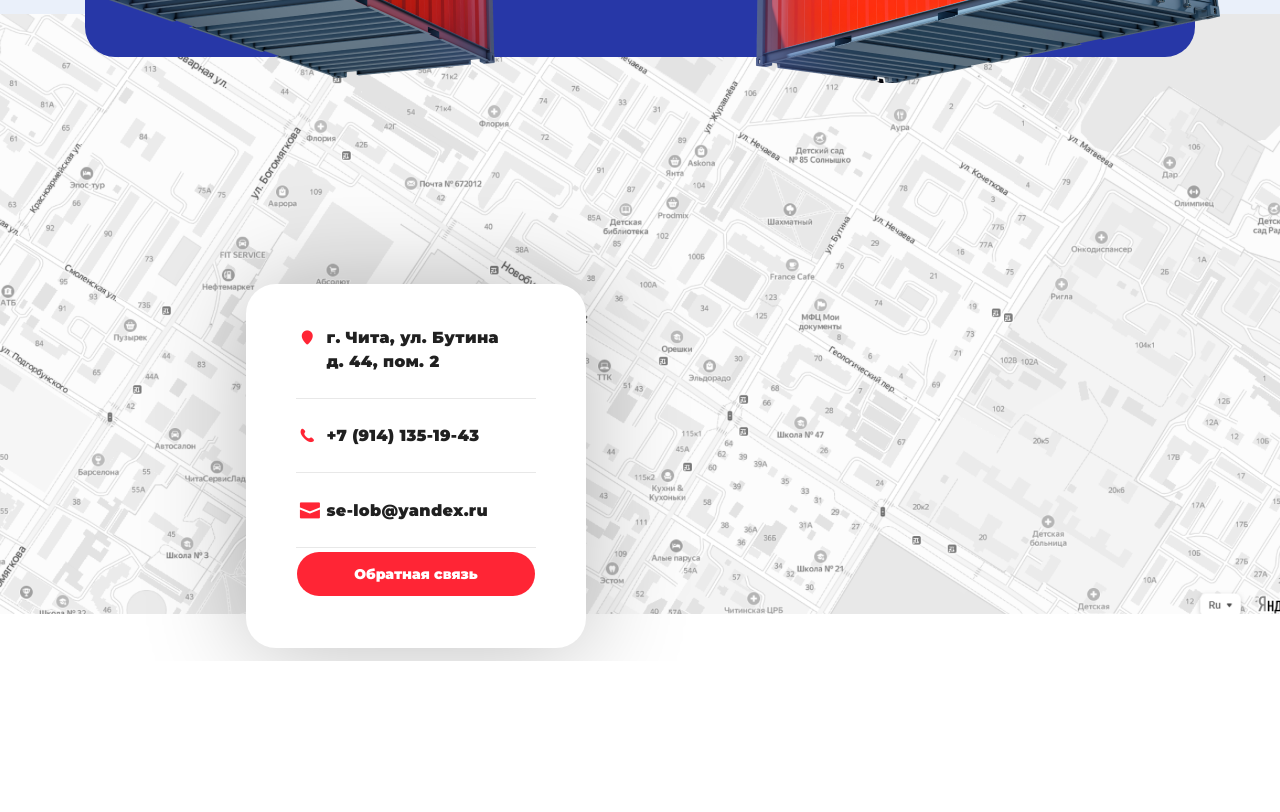
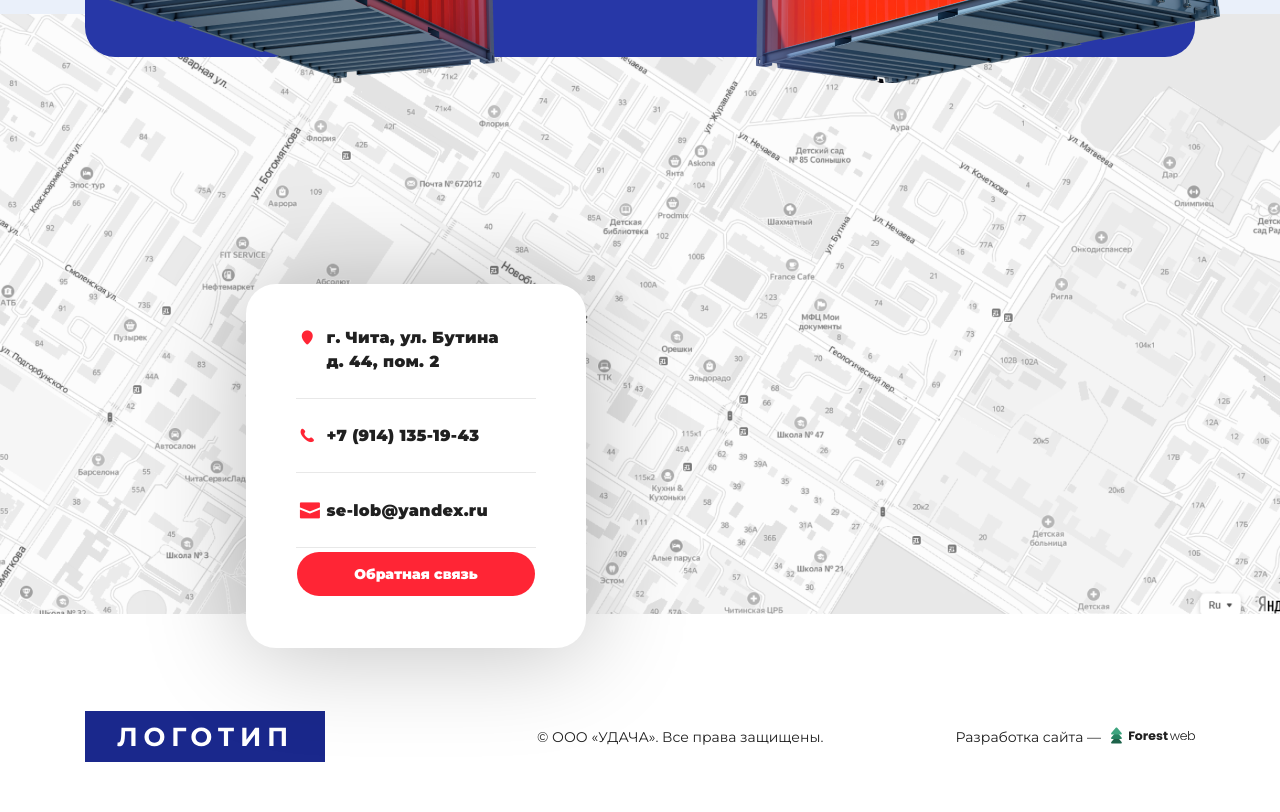
Before and after one commit to Irina-S/udacha, a website: page #src/index.html in a window 1280 px wide. Shown: the part 3706-4518 px from the top of the page. Before the commit the page ends 4367 px from the top, so only its background shows below. Drawn offline with nearby package versions, Linux system fonts and the light colour scheme; files that its build step writes are made by us from their sources; files whose address does not match are found by name.

Commit message:
Футер добавлен

```diff
--- a/#src/index.html
+++ b/#src/index.html
@@ -182,6 +182,15 @@
             <a href="#" class="btn contacts-block__btn">Обратная связь</a>
         </div>
     </section>
+    <footer class="footer">
+        <div class="container">
+            <div class="footer__body">
+                <img src="img/logo.svg" alt="логотип" class="logo">
+                <div class="footer__text">© ООО «УДАЧА». Все права защищены.</div>
+                <div class="footer__dev"><span>Разработка сайта — </span><img src="img/forestweb.svg" alt="forestweb"></div>
+            </div>
+        </div>
+    </footer>
     <script src="js/script.js"></script>
 </body>
 </html>
--- a/#src/scss/style.scss
+++ b/#src/scss/style.scss
@@ -480,3 +480,33 @@ a{
         padding: 12px 57px;
     }
 }
+
+.footer{
+    background-color: #fff;
+    &__body{
+        display: flex;
+        justify-content: space-between;
+        align-items: center;
+        padding: 50px 0;
+        font-family: Montserrat;
+        font-style: normal;
+        font-weight: normal;
+        font-size: 14px;
+        line-height: 129%;
+        font-feature-settings: 'pnum' on, 'lnum' on;
+        color: #202020;
+    }
+
+    &__text{
+        margin-left: 80px;
+    }
+
+    &__dev{
+        display: flex;
+        align-items: center;
+
+        img{
+            margin-left: 8px;
+        }
+    }
+}
```
Also changed, not shown: #src/img/forestweb.svg (added), dist/css/style.css, dist/css/style.min.css, dist/img/container-left.svg (deleted), dist/img/container-right.svg (deleted), dist/img/forestweb.svg (added), dist/index.html.
